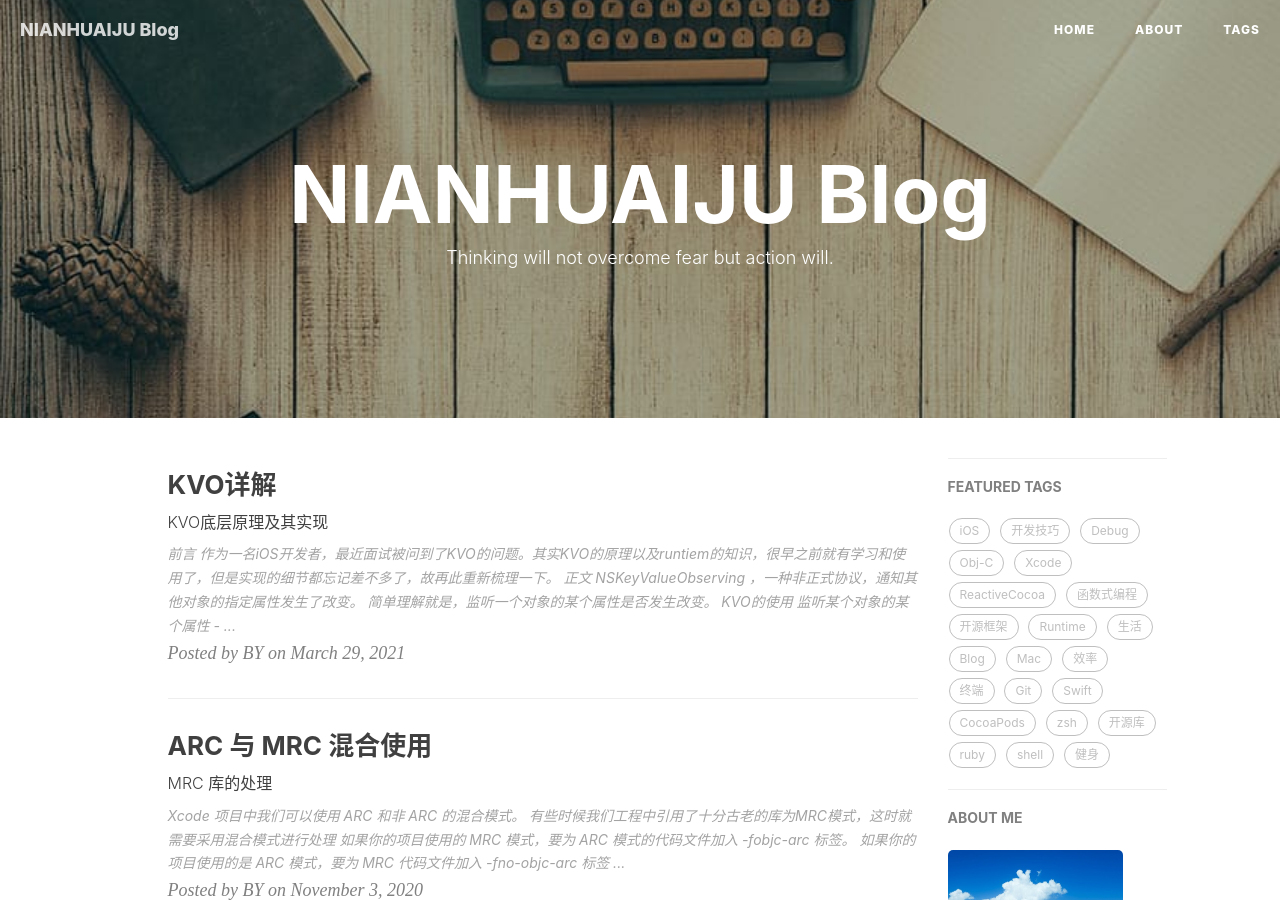
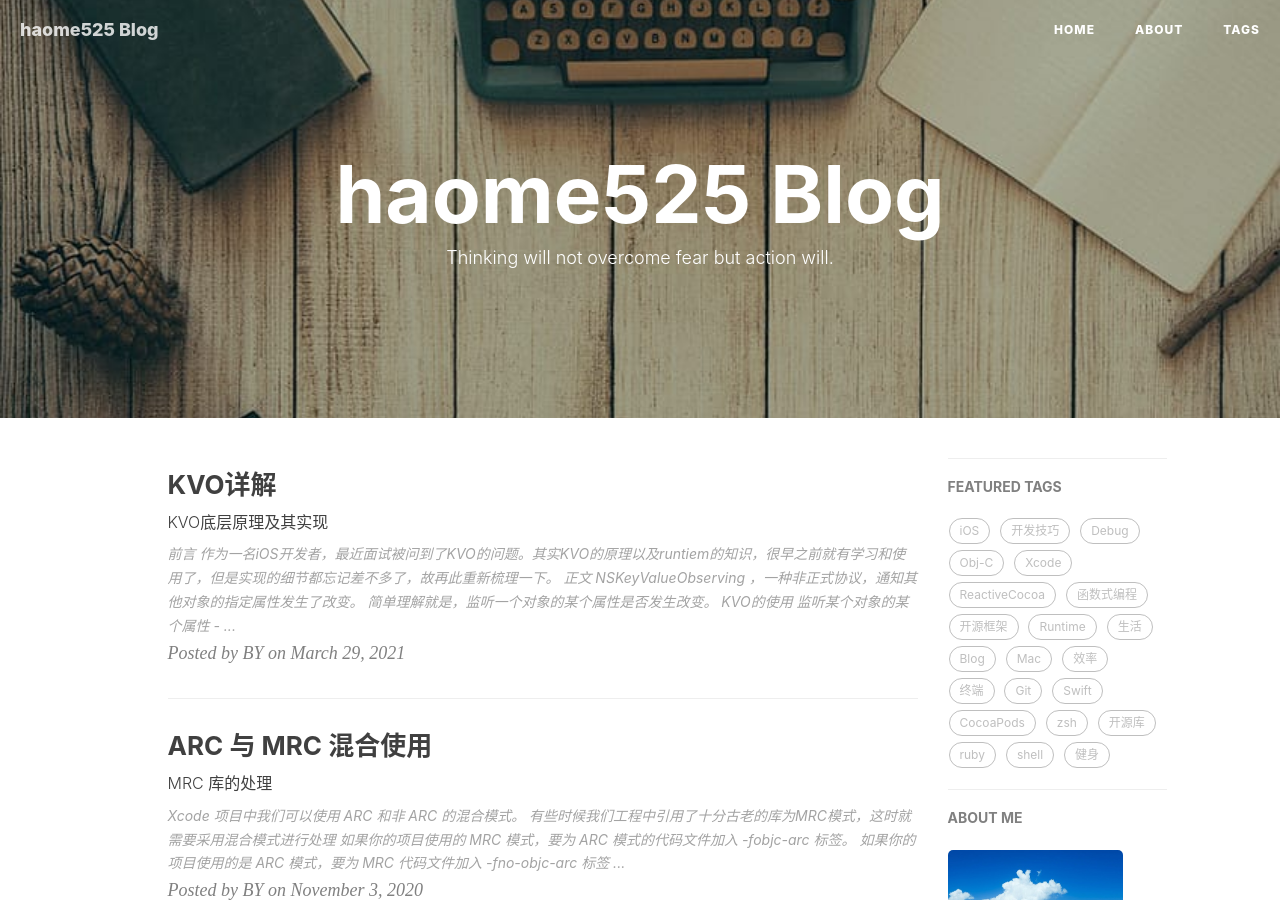
Before and after one commit to haome525/haome525.github.io, a Jekyll site: the page built from index.html, in a window 1280 px wide and 900 px high. Built offline with Jekyll 4.4.1, drawn with Linux system fonts in a browser that asks for light colours; nearby versions of some CDN libraries; the list of posts is cut into pages by our own code; comment, search, counter and statistics services are not loaded; some of the changed text lies outside the part shown.

Commit message:
first add.

```diff
--- a/_config.yml
+++ b/_config.yml
@@ -1,13 +1,13 @@
 # Site settings
-title: NIANHUAIJU Blog
-SEOTitle: nianhuaiju的博客 | BY Blog
+title: haome525 Blog
+SEOTitle: haome525的博客 | BY Blog
 header-img: img/post-bg-desk.jpg
 email: haome525@gmail.com
 description: "Every failure is leading towards success."
-keyword: "BY, BY Blog, nianhuaiju的博客, nianhuaiju, iOS, Apple, iPhone"
-url: "http://nianhuaiju.github.io"          # your host, for absolute URL
+keyword: "BY, BY Blog, haome525的博客, haome525, iOS, Apple, iPhone"
+url: "http://haome525.github.io"          # your host, for absolute URL
 baseurl: ""      # for example, '/blog' if your blog hosted on 'host/blog'
-github_repo: "https://github.com/nianhuaiju/nianhuaiju.github.io.git" # you code repository
+github_repo: "https://github.com/haome525/haome525.github.io.git" # you code repository
 
 # Sidebar settings
 sidebar: true                           # whether or not using Sidebar.
@@ -18,9 +18,9 @@ sidebar-avatar: /img/about-BY-gentle.jpg      # use absolute URL, seeing it's us
 
 # SNS settings
 RSS: false
-# weibo_username:     nianhuaiju
-zhihu_username:     nianhuaiju
-github_username:    nianhuaiju
+# weibo_username:     haome525
+zhihu_username:     haome525
+github_username:    haome525
 # facebook_username:  baiying.qiu.7
 # jianshu_username:   e71990ada2fd
 # twitter_username:   qiubaiying
@@ -64,7 +64,7 @@ gitalk:
   enable: true    #是否开启Gitalk评论
   clientID: f2c84e7629bb1446c1a4                            #生成的clientID
   clientSecret: ca6d6139d1e1b8c43f8b2e19492ddcac8b322d0d    #生成的clientSecret
-  repo: nianhuaiju.github.io    #仓库名称
+  repo: haome525.github.io    #仓库名称
   owner: qiubaiying    #github用户名
   admin: qiubaiying
   distractionFreeMode: true #是否启用类似FB的阴影遮罩
```
Also changed, not shown: 1 other file.
